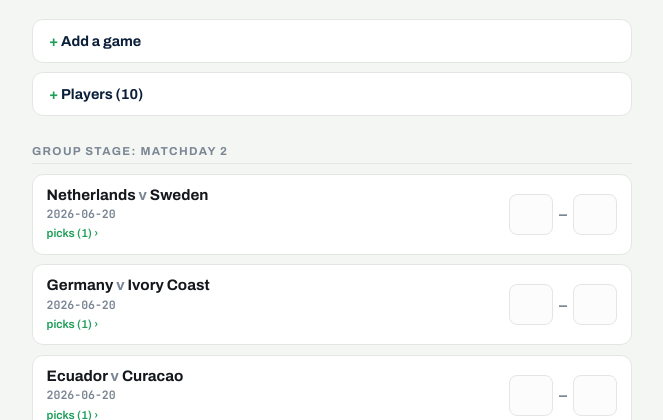
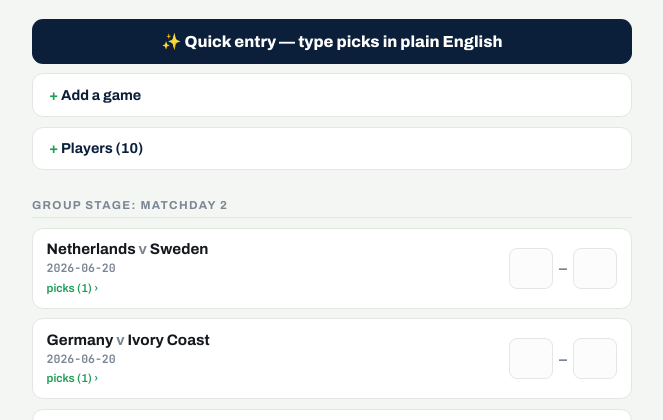
Before and after one commit to nathancordrey/nathancordrey, a Flask app: page /worldcup/admin in a window 1280 px wide. Shown: the part 114-534 px from the top of the page, without its empty margins (308-971 px from the left). Run offline with Flask 3, Linux system fonts and the light colour scheme; the visitor is signed in with stand-in values (Sample User, id 1).

Commit message:
Add quick entry link for plain English picks

```diff
--- a/templates/worldcup_admin.html
+++ b/templates/worldcup_admin.html
@@ -60,6 +60,7 @@
   {% endwith %}
 
   <div class="tools">
+    <a href="{{ url_for('worldcup_admin_ai') }}" style="display:block;text-align:center;text-decoration:none;background:var(--ink);color:#fff;font-family:var(--disp);font-weight:800;padding:.8rem;border-radius:11px">✨ Quick entry — type picks in plain English</a>
     <details class="tool">
       <summary>Add a game</summary>
       <form method="post" action="{{ url_for('worldcup_admin_add_game') }}" class="tool-body">
```
